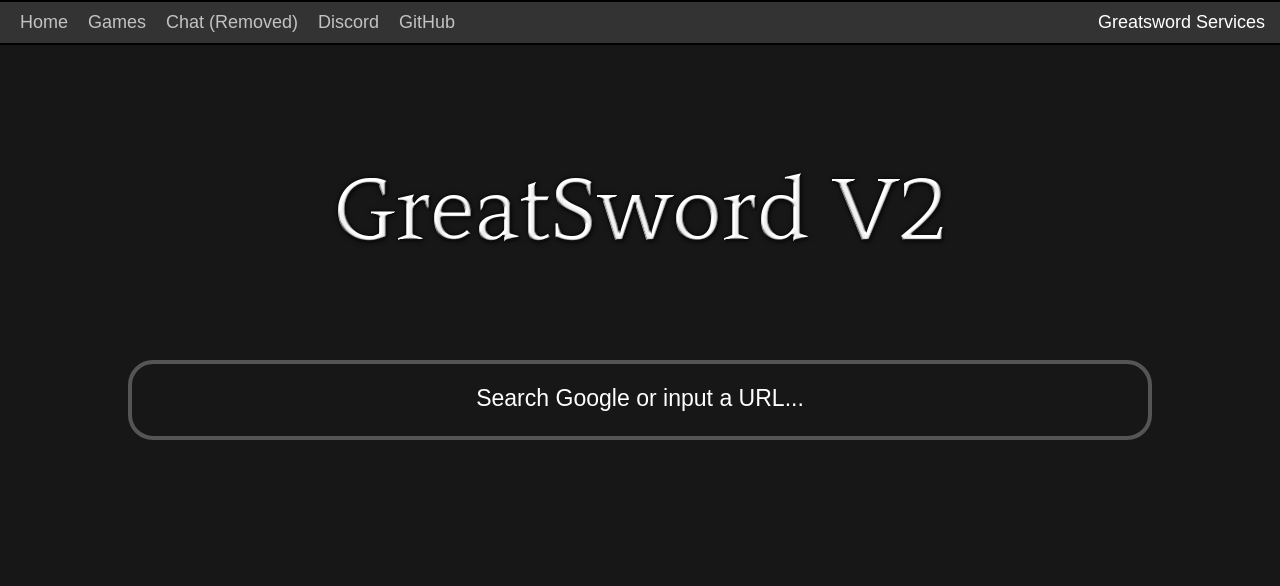
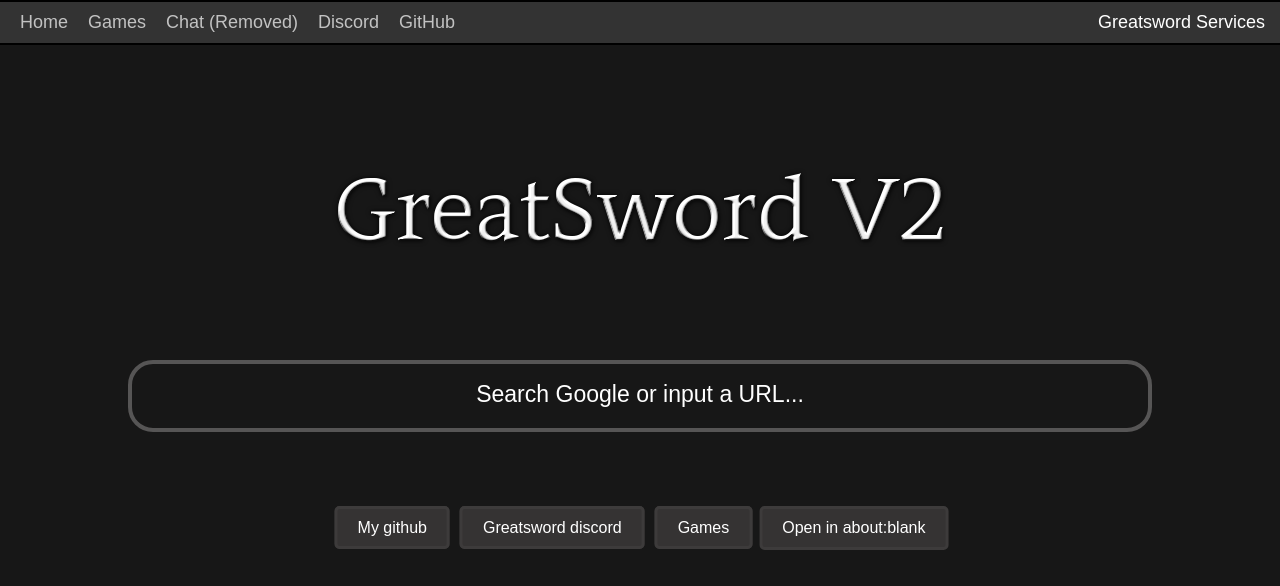
Before and after one commit to TacoGuy21/Greatsword-V3, a website: page public/index.html in a window 1280 px wide. Shown: the top 586 px of the page. Drawn offline with Linux system fonts and the light colour scheme.

Commit message:
Update index.html

```diff
--- a/public/index.html
+++ b/public/index.html
@@ -4,7 +4,7 @@
         display: none;
     }
     scrollbar-width: none;
-    -ms-overflow-style: none;
+    ms-overflow-style: none;
 </style>
 <style>
    img {
@@ -43,8 +43,8 @@
  height:100%;
 }
 .searchbox{
- width:80%;
- height:10%;
+ width: 80%;
+ height:9%;
  color: #FFFFFF;
  position: absolute;
  left:10%;
@@ -129,7 +129,6 @@ document.addEventListener("keypress", function onEvent(event) {
 <body>
 </body>
 
-<h1 class="bottom-heading">Search the world wide web, Unrestricted.</h1>
 
 
 <style>
@@ -226,3 +225,39 @@ document.addEventListener("keypress", function onEvent(event) {
         <li class="navbar-brand">Greatsword Services</li>
       </ul>
     </div>
+    <style>
+        .button-container {
+          position: fixed;
+          bottom: 30%;
+          left: 50%;
+          transform: translateX(-50%);
+          text-align: center;
+          padding: 10px;
+        }
+
+        .button-container a.button {
+            border-radius: 5px;
+      border: 3px solid rgb(61, 59, 59);
+      font-family: Arial, sans-serif;
+  font-size: 100%;
+  background-color: rgb(53, 51, 51);
+  color: white;
+  padding: 10px 20px;
+  cursor: pointer;
+  text-decoration: none;
+  margin: 3px;
+        }
+      </style>
+    </head>
+    <body>
+      <div class="button-container">
+        <a href="https://github.com/Tacogamerman" class="button">My github</a>
+        <a href="https://discord.gg/BMxe6D9CKv" class="button">Greatsword discord</a>
+        <a href="games.html" class="button">Games</a>
+        <script>
+            function blank(){
+              (function () {var url = document.URL; var urlObj = new window.URL(window.location.href); win = window.open(); win.document.body.style.margin = "0"; win.document.body.style.height = "100vh"; var iframe = win.document.createElement("iframe"); iframe.style.border = "none"; iframe.style.width = "100%"; iframe.style.height = "100%"; iframe.style.margin = "0"; iframe.referrerpolicy = "no-referrer"; iframe.allow = "fullscreen"; iframe.src = url.toString(); win.document.body.appendChild(iframe); var script = win.document.createElement("script"); script.src = ""; win.document.body.appendChild(script); })();
+            }
+            </script>
+            <button onclick="blank();">Open in about:blank</button>
+      </div>
```
